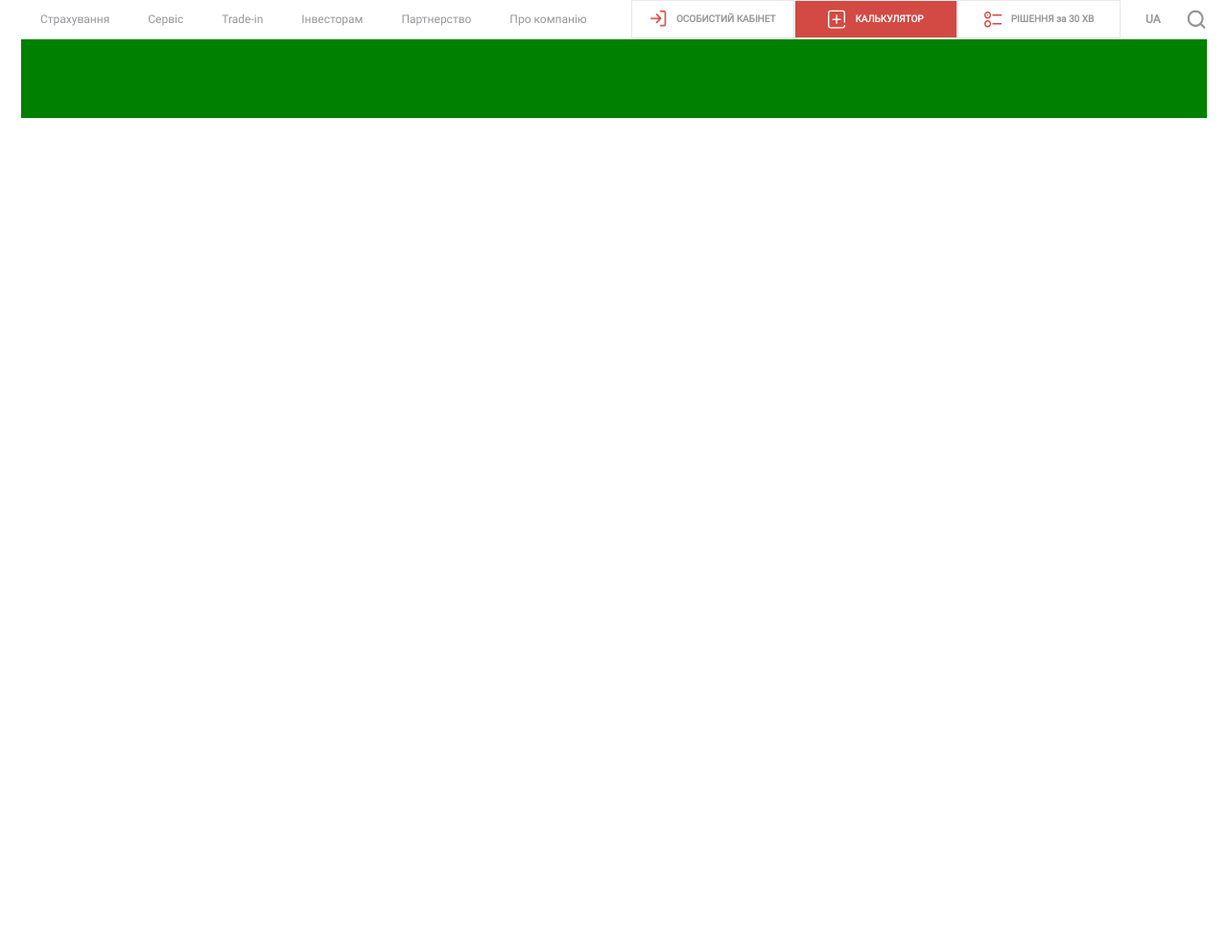
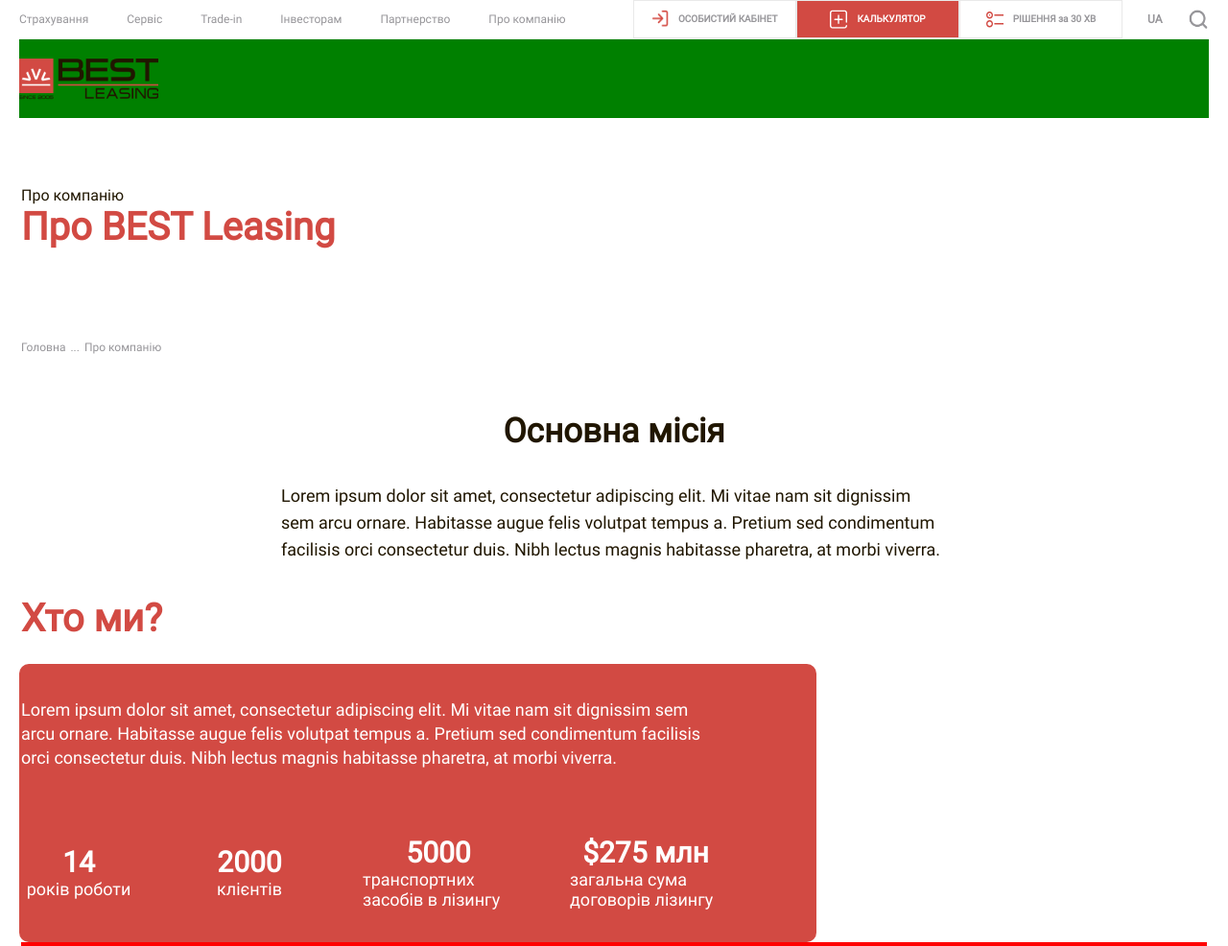
Before and after one commit to raent25/best_about, a website built with webpack: page src/index.html in a window 1280 px wide. Shown: the top 986 px of the page at 96% size. Before the commit the page ends 800 px from the top, so only its background shows below. Built offline with nearby package versions, Linux system fonts and the light colour scheme.

Commit message:
titlePlus

```diff
--- a/src/index.html
+++ b/src/index.html
@@ -10,14 +10,26 @@
 
 <body>
     <header class="header-page">
-        <div class="header-upper width-content">
+        <div class="header-upper">
             <nav class="nav-secondary">
-                <a href="#" class="nav-secondary__link">Страхування</a>
-                <a href="#" class="nav-secondary__link">Сервіс</a>
-                <a href="#" class="nav-secondary__link">Trade-in</a>
-                <a href="#" class="nav-secondary__link">Інвесторам</a>
-                <a href="#" class="nav-secondary__link">Партнерство</a>
-                <a href="#" class="nav-secondary__link">Про компанію</a>
+                <a href="#" class="nav-secondary__link">
+                    <p>Страхування</p>
+                </a>
+                <a href="#" class="nav-secondary__link">
+                    <p>Сервіс</p>
+                </a>
+                <a href="#" class="nav-secondary__link">
+                    <p>Trade-in</p>
+                </a>
+                <a href="#" class="nav-secondary__link">
+                    <p>Інвесторам</p>
+                </a>
+                <a href="#" class="nav-secondary__link">
+                    <p>Партнерство</p>
+                </a>
+                <a href="#" class="nav-secondary__link">
+                    <p>Про компанію</p>
+                </a>
             </nav>
             <div class="nav-tools">
                 <div class="btnTools">
@@ -39,8 +51,61 @@
                 </div>
             </div>
         </div>
-        <div class="header-lower width-content"></div>
+        <div class="header-lower">
+            <img src="img/BEST-leasing.png" alt="" class="logo">
+        </div>
     </header>
+    <main>
+        <div class="title">
+            <div class="title-about width-content">
+                <p class="title-about__smallText">Про компанію</p>
+                <p class="title-about__bigText">Про BEST Leasing</p>
+            </div>
+            <div class="title-breadCrumbs  width-content">
+                <a href="#" class="breadCrumb">Головна</a>
+                <a href="#" class="breadCrumb">...</a>
+                <a href="#" class="breadCrumb">Про компанію</a>
+            </div>
+            <div class="title-mainMission">
+                <div class="title-mainMission__description">
+                    <p class="title-mainMission__h1">Основна місія</p>
+                    <p class="title-mainMission__text">Lorem ipsum dolor sit amet, consectetur adipiscing elit. Mi vitae nam sit dignissim sem arcu ornare. Habitasse augue felis volutpat tempus a. Pretium sed condimentum facilisis orci consectetur duis. Nibh lectus magnis habitasse pharetra,
+                        at morbi viverra.</p>
+                </div>
+            </div>
+        </div>
+        <div class="whoWeAre-page">
+            <div class="whoWeAre-backgroundColorBlock"></div>
+            <div class="whoWeAre width-content">
+                <div class="whoWeAre__title">Хто ми?</div>
+                <div class="whoWeAre__description">
+                    <p class="whoWeAre__text">Lorem ipsum dolor sit amet, consectetur adipiscing elit. Mi vitae nam sit dignissim sem arcu ornare. Habitasse augue felis volutpat tempus a. Pretium sed condimentum facilisis orci consectetur duis. Nibh lectus magnis habitasse pharetra,
+                        at morbi viverra.</p>
+                    <div class="whoWeAre__items">
+                        <div class="whoWeAre-item">
+                            <div class="whoWeAre-item__title">14</div>
+                            <div class="whoWeAre-item__text">років роботи</div>
+                        </div>
+                        <div class="whoWeAre-item">
+                            <div class="whoWeAre-item__title">2000</div>
+                            <div class="whoWeAre-item__text">клієнтів</div>
+                        </div>
+                        <div class="whoWeAre-item">
+                            <div class="whoWeAre-item__title">5000</div>
+                            <div class="whoWeAre-item__text">транспортних засобів в лізингу</div>
+                        </div>
+                        <div class="whoWeAre-item">
+                            <div class="whoWeAre-item__title">$275 млн</div>
+                            <div class="whoWeAre-item__text">загальна сума договорів лізингу</div>
+                        </div>
+                    </div>
+                </div>
+            </div>
+        </div>
+        <div class="companyHistory-page">
+            <div class="companyHistory width-content"></div>
+        </div>
+    </main>
 </body>
 
 </html>
--- /dev/null
+++ b/src/scss/blocks/_companyHistory.scss
@@ -0,0 +1,12 @@
+.companyHistory-page {
+    @include page;
+    height: 630px;
+}
+
+.companyHistory {
+    background-color: red;
+    height: 701px;
+    z-index: 10;
+    transform: translateY(-72px);
+    position: absolute;
+}
--- a/src/scss/blocks/_header.scss
+++ b/src/scss/blocks/_header.scss
@@ -6,19 +6,19 @@
     &-upper {
         @include center_sb;
         border-bottom: 1px solid #f2f2f2;
+        width: 100%;
     }
     &-lower {
         @include center_sb;
         background-color: green;
         height: 82px;
+        width: 100%;
     }
 }
 
 .nav-secondary {
     height: 40px;
-    display: flex;
-    align-items: center;
-    justify-content: flex-start;
+    @include center_fs;
     &__link {
         height: 40px;
         padding: 0 20px 0 20px;
@@ -27,8 +27,13 @@
         @include center;
         font-weight: normal;
         color: $gray;
-        &:hover {
-            border-bottom: 2px solid $pink;
+        transform: translateX(-20px);
+        p {
+            height: 40px;
+            @include center;
+            &:hover {
+                border-bottom: 2px solid $pink;
+            }
         }
     }
 }
--- a/src/scss/blocks/_title.scss
+++ b/src/scss/blocks/_title.scss
@@ -0,0 +1,47 @@
+.title {
+    @include page;
+    @include center_column;
+    &-about {
+        height: 207px;
+        display: flex;
+        flex-direction: column;
+        justify-content: center;
+        align-items: flex-start;
+        &__smallText {
+            @include textNormalSmall_lh19;
+            color: $blackLight;
+        }
+        &__bigText {
+            @include textLargeExtra;
+            color: $pink;
+        }
+    }
+    &-breadCrumbs {
+        height: 64px;
+        @include center_fs;
+    }
+    &-mainMission {
+        width: 100%;
+        height: 227px;
+        @include center;
+        &__description {
+            @include center_column;
+            min-height: 158px;
+            width: 694px;
+        }
+        &__h1 {
+            @include textLarge;
+            color: $blackLight;
+        }
+        &__text {
+            @include textNormal_lh28;
+            color: $blackLight;
+        }
+    }
+}
+
+.breadCrumb {
+    @include textSmallExtra;
+    color: $gray;
+    padding: 0 5px 0 0;
+}
--- /dev/null
+++ b/src/scss/blocks/_whoWeAre.scss
@@ -0,0 +1,58 @@
+.whoWeAre-page {
+    @include page;
+    height: 361px;
+    background-color: transparent;
+}
+
+.whoWeAre-backgroundColorBlock {
+    background-color: $pink;
+    width: 831px;
+    height: 290px;
+    position: absolute;
+    bottom: 0;
+    left: 20px;
+    border-radius: 10px;
+    z-index: 1;
+}
+
+.whoWeAre {
+    height: 361px;
+    @include center_column;
+    align-items: flex-start;
+    color: white;
+    background-color: transparent;
+    z-index: 2;
+    &__title {
+        @include textLargeExtra;
+        color: $pink;
+    }
+    &__description {
+        height: 290px;
+        width: 730px;
+        @include center_fs;
+        flex-wrap: wrap;
+    }
+    &__text {
+        @include textNormal_lh25;
+    }
+    &__items {
+        width: 730px;
+        @include center_sb;
+    }
+    &-item {
+        display: flex;
+        flex-direction: column;
+        justify-content: start;
+        align-items: center;
+        min-width: 120px;
+        max-width: 158px;
+        height: 100%;
+        &__title {
+            @include textLargeSmall;
+        }
+        &__text {
+            @include textNormal_lh21;
+            font-weight: normal;
+        }
+    }
+}
--- a/src/scss/global/_typography.scss
+++ b/src/scss/global/_typography.scss
@@ -26,6 +26,12 @@
 @mixin center_sb {
     display: flex;
     justify-content: space-between;
+    align-items: center;
+}
+
+@mixin center_fs {
+    display: flex;
+    justify-content: flex-start;
     align-items: center;
 }
 
--- a/src/scss/index.scss
+++ b/src/scss/index.scss
@@ -5,3 +5,5 @@
 @import "global/typography";
 @import "blocks/header";
 @import "blocks/title";
+@import "blocks/whoWeAre";
+@import "blocks/companyHistory";
```
